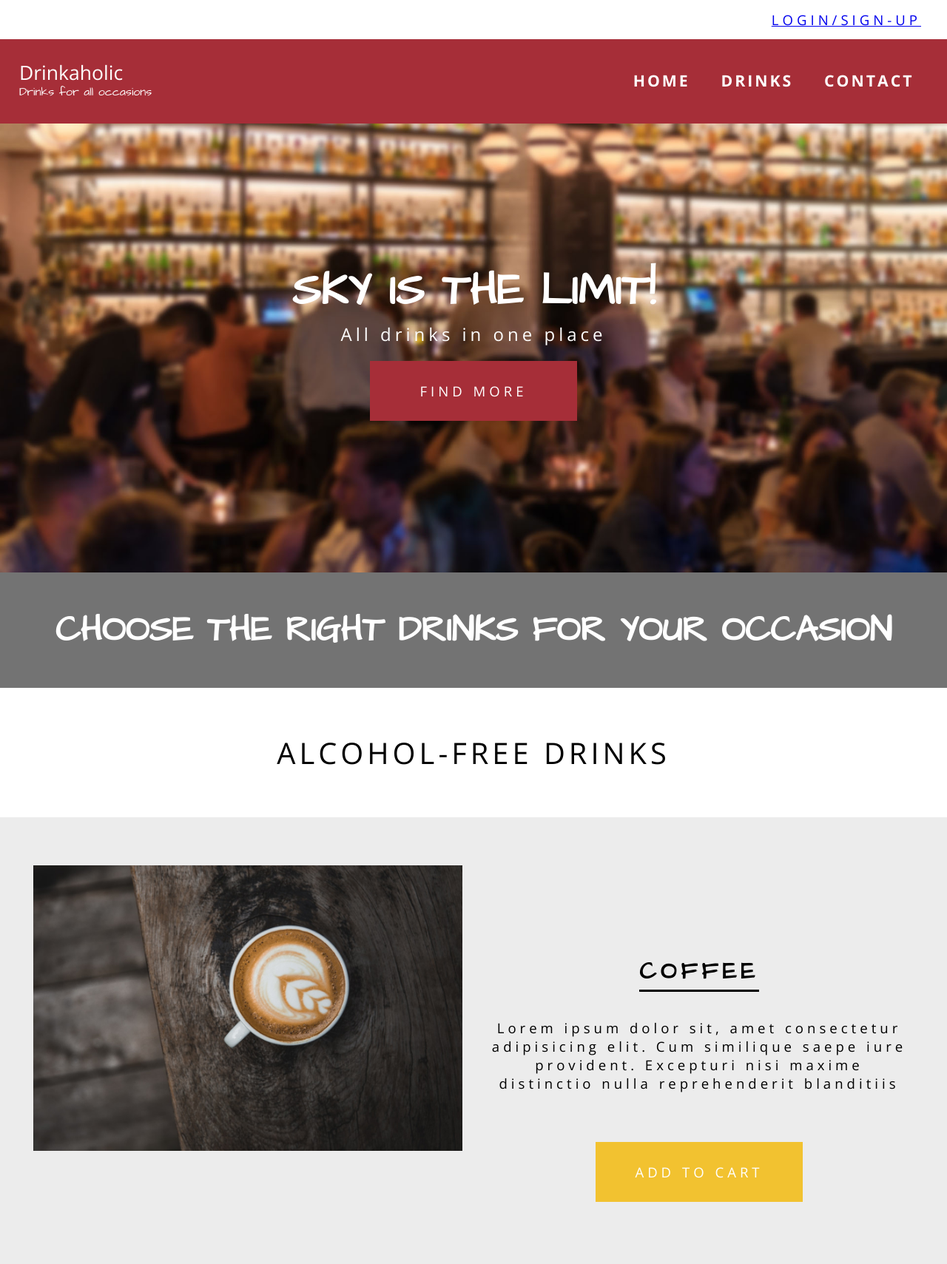
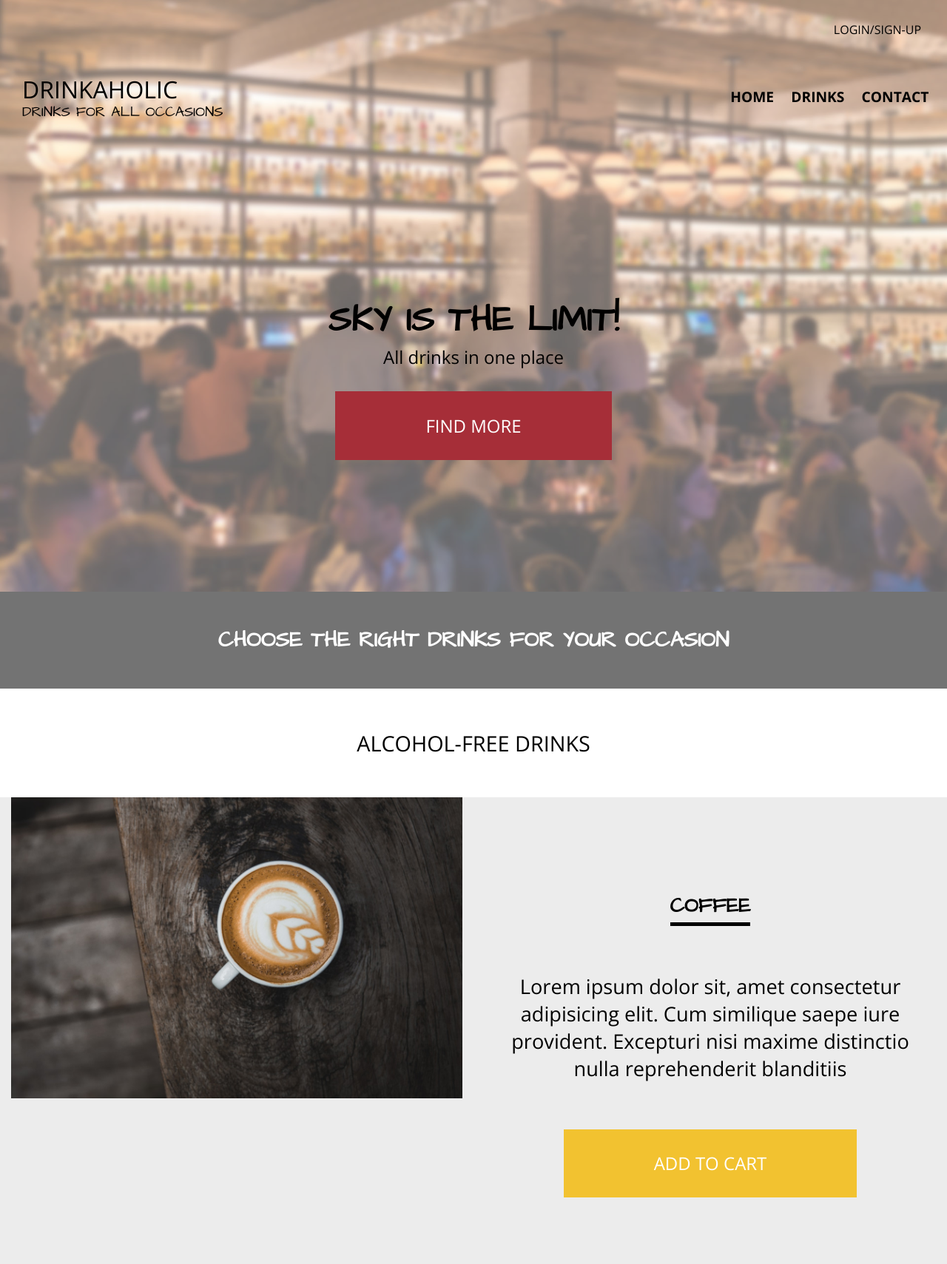
Before and after one commit to mlechavez/drinkaholic, a plain HTML site: page index.html in a window 1280 px wide. Shown: the top 1709 px of the page at 74% size. Drawn offline with nearby package versions, Linux system fonts and the light colour scheme.

Commit message:
updated to become responsive web  design

```diff
--- a/css/styles.css
+++ b/css/styles.css
@@ -16,30 +16,60 @@
   box-sizing: inherit;
 }
 
+html {
+  font-size: 100%;
+}
+
+ul {
+  margin: 0;
+  padding: 0;
+}
+
 /* Default
 ================== */
+
 body {
   text-align: center;
-  font-size: 18.594px;
 }
 
+img {
+  max-width: 100%;
+  height: auto;
+}
+
+input,
+select,
+textarea,
+address {
+  font-size: inherit;
+  font-family: "Open Sans", sans-serif;
+}
+
+address {
+  line-height: 1.7;
+  font-style: normal;
+  margin-bottom: 70px;
+}
+
+/* Typography
+============== */
+
 h1 {
-  font-size: 60px;
+  font-size: 3.75rem;
 }
 
 h2 {
-  font-size: 47.813px;
+  font-size: 2.99rem;
 }
 
 h3 {
   font-family: "Open Sans", sans-serif;
-  letter-spacing: 5px;
-  font-size: 39.844px;
+  font-size: 2.49rem;
   font-weight: 300;
 }
 
 h4 {
-  font-size: 31.875px;
+  font-size: 1.992rem;
 }
 
 h1,
@@ -55,49 +85,28 @@ h4 {
   font-family: "Architects Daughter", cursive;
 }
 
-p {
+p,
+a {
   font-family: "Open Sans", sans-serif;
-  font-size: 18.594px;
+  font-size: 1.162rem;
   font-weight: 300;
-  letter-spacing: 5px;
 }
 
-img {
-  max-width: 100%;
-  min-height: 100%;
-}
-
-input,
-select,
-textarea,
-address {
-  font-size: inherit;
-  font-family: "Open Sans", sans-serif;
-  letter-spacing: 2px;
-}
-
-address {
-  line-height: 1.7;
-  font-style: normal;
-  letter-spacing: 1.2px;
-  margin-bottom: 70px;
-}
 /* Buttons
 ================= */
 
 .btn {
   display: inline-block;
-  padding: 25px 20px;
+  padding: 1.162em 5em;
+  border-width: 2px;
   border-style: solid;
   border-color: transparent;
-  margin: 20px;
+  margin: 1.25em;
   font-family: "Open Sans", sans-serif;
-  font-size: 18.594px;
+  font-size: 1.162rem;
   font-weight: 300;
   text-decoration: none;
   text-transform: uppercase;
-  min-width: 280px;
-  letter-spacing: 5px;
 }
 
 .btn--red {
@@ -115,17 +124,23 @@ address {
   color: #fff;
 }
 
-/* Background
+@media (min-width: 20em) {
+  .btn {
+    font-size: 0.825rem;
+  }
+}
+
+/* Background colors
 ================== */
 
 .highlight {
-  padding-top: 45px;
-  padding-bottom: 45px;
+  padding-top: 2.813em;
+  padding-bottom: 2.813em;
 }
 
 .highlight--small {
-  padding-top: 20px;
-  padding-bottom: 20px;
+  padding-top: 2.813em;
+  padding-bottom: 2.813em;
 }
 
 .highlight--green {
@@ -142,13 +157,28 @@ address {
   background-color: #ececec;
 }
 
+@media (min-width: 20em) {
+  /* .highlight {
+    padding: 0.938em 0.313em;
+  } */
+  .highlight h2 {
+    font-size: 1.25rem;
+  }
+}
+
+@media (min-width: 768px) {
+  .highlight h2 {
+    font-size: 1.825rem;
+  }
+}
+
 /* Container
 ================== */
 .container-full {
-  padding-left: 15px;
-  padding-right: 15px;
-  margin-left: 15px;
-  margin-right: 15px;
+  padding-left: 0.938em;
+  padding-right: 0.938em;
+  margin-left: 0.938em;
+  margin-right: 0.938em;
 }
 
 .container-full:before,
@@ -158,18 +188,20 @@ address {
   clear: both;
 }
 
+@media (min-width: 20em) {
+  .container-full {
+    margin: 0;
+    padding: 0;
+  }
+}
+
 /* Column grid
 ================== */
+
 .row {
-  /* overflow: hidden; */
-  margin-right: -15px;
-  margin-left: -15px;
+  margin-right: -0.938em;
+  margin-left: -0.938em;
 }
-
-/* .row [class*="col-"] {
-  margin-bottom: -99999px;
-  padding-bottom: 99999px;
-} */
 
 .row:before,
 .row:after {
@@ -182,18 +214,40 @@ address {
 .col-6,
 .col-12 {
   float: left;
-  padding-left: 15px;
-  padding-right: 15px;
+  padding-left: 0.938em;
+  padding-right: 0.938em;
   position: relative;
-  min-height: 1px;
+  min-height: 0.063em;
 }
 
-.col-3 {
-  width: 33.33333333%;
+@media (min-width: 20em) {
+  .col-3,
+  .col-6 {
+    width: 100%;
+  }
 }
 
-.col-6 {
-  width: 50%;
+@media (min-width: 25.688em) {
+  .col-3,
+  .col-6 {
+    width: 100%;
+  }
+}
+
+@media (min-width: 48em) {
+  .col-3,
+  .col-6 {
+    width: 100%;
+  }
+}
+
+@media (min-width: 62em) {
+  .col-3 {
+    width: 33.33333333%;
+  }
+  .col-6 {
+    width: 50%;
+  }
 }
 
 /* Screen readers
@@ -201,10 +255,10 @@ address {
 
 .sr {
   position: absolute;
-  width: 1px;
-  height: 1px;
+  width: 0.063em;
+  height: 0.063em;
   padding: 0;
-  margin: -1px;
+  margin: -0.063em;
   overflow: hidden;
   clip: rect(0, 0, 0, 0);
 }
@@ -212,36 +266,55 @@ address {
 /* Login
 ================== */
 
-.login-container {
-  overflow: hidden;
+.login-container:before,
+.login-container:after {
+  display: table;
+  content: " ";
+  clear: both;
 }
 
 .login-container a {
-  font-family: "Open Sans", sans-serif;
-  font-size: 18.594px;
   text-transform: uppercase;
-  letter-spacing: 5px;
   float: right;
-  padding: 14px 35px;
+  padding: 0.875em 2.188em;
+  color: #000;
+  text-decoration: none;
 }
 
-/* Navigation
+.login-container a:hover,
+.login-container a:focus {
+  color: #a62e38;
+}
+
+/* Navigations
 ================= */
 
 .top-nav {
   background-color: #a62e38;
-  padding: 32px 26px;
-  overflow: hidden;
   color: #fff;
+  padding: 1.563em 0.938em;
+}
+
+.top-nav:before,
+.top-nav:after {
+  display: table;
+  content: " ";
+  clear: both;
 }
 
 .top-nav header {
   float: left;
 }
 
+.top-nav a {
+  color: #fff;
+  text-decoration: none;
+  text-transform: uppercase;
+}
+
 .nav-title {
   font-family: "Open Sans", sans-serif;
-  font-size: 26.562px;
+  font-size: 1.66rem;
   font-weight: 400;
   line-height: 1;
   display: block;
@@ -251,28 +324,22 @@ address {
 .nav-sub-title {
   font-family: "Architects Daughter", cursive;
   text-align: left;
-  font-size: 15.937px;
+  font-size: 0.996em;
 }
 
 .top-nav ul {
   float: right;
   list-style: none;
+  margin-top: 0.7em;
 }
 
 .top-nav li {
   display: inline-block;
-  margin: 8.5px;
 }
 
-.top-nav a {
-  font-family: "Open Sans", sans-serif;
+.top-nav li a {
   font-weight: 700;
-  font-size: 21.25px;
-  text-decoration: none;
-  text-transform: uppercase;
-  color: #fff;
-  margin: 10px;
-  letter-spacing: 3px;
+  padding: 0.5em;
 }
 
 .top-nav a:hover,
@@ -280,49 +347,183 @@ address {
   color: #ddd;
 }
 
+@media (min-width: 20em) {
+  #home {
+    position: absolute;
+    left: 0;
+    right: 0;
+  }
+
+  .login-container {
+    padding: 0.938em 0;
+  }
+
+  .login-container a {
+    color: #000;
+    float: none;
+    font-size: 0.7em;
+    border: 0.063em solid #fff;
+  }
+
+  .login-container a:hover,
+  .login-container a:focus {
+    background-color: #fff;
+    color: #000;
+  }
+
+  .top-nav {
+    background-color: transparent;
+  }
+
+  .top-nav header {
+    float: none;
+    margin-bottom: 0.938em;
+  }
+
+  .nav-title {
+    text-align: center;
+    font-size: 2em;
+    color: #000;
+  }
+
+  .nav-sub-title {
+    color: #000;
+    font-size: 0.8em;
+  }
+
+  .top-nav ul {
+    float: none;
+  }
+
+  .top-nav li {
+    margin: 0;
+  }
+
+  .top-nav li a {
+    letter-spacing: normal;
+    font-weight: 700;
+    font-size: 0.9em;
+    color: #000;
+    margin: 0;
+  }
+}
+
+@media (min-width: 48em) {
+  .login-container a {
+    color: #000;
+    float: right;
+    font-size: 1rem;
+    font-weight: 400;
+    border: none;
+  }
+
+  .top-nav header {
+    float: left;
+    margin-bottom: 0;
+    margin-left: 0.938em;
+  }
+
+  .top-nav ul {
+    float: right;
+  }
+
+  .nav-title {
+    font-size: 2rem;
+    text-align: left;
+  }
+  .nav-sub-title {
+    font-size: 1.2rem;
+  }
+
+  .top-nav li a {
+    letter-spacing: normal;
+    font-weight: 700;
+    font-size: 1.2em;
+  }
+}
+
 /* showcase
 ===================== */
 
 .showcase {
+  padding: 11.563em 10.938em;
+  color: #fff;
+}
+
+.showcase:after {
+  content: "";
   background-image: url("../images/showcase.jpg");
   background-size: cover;
   background-repeat: no-repeat;
-  background-position: 0 100%;
-  padding: 185px 175px;
-  color: #fff;
+  background-position: center;
+  opacity: 0.6;
+  top: 0;
+  left: 0;
+  bottom: 0;
+  right: 0;
+  position: absolute;
+  z-index: -1;
 }
 
-.showcase h2 {
-  font-size: 60px;
+.showcase h1 {
+  font-size: 3.75rem;
 }
 
 .showcase p {
-  font-size: 24px;
+  font-size: 1.5rem;
   font-family: "Open Sans", sans-serif;
+}
+
+@media (min-width: 20em) {
+  .showcase {
+    padding-top: 50vh;
+    padding-left: 0;
+    padding-right: 0;
+    color: #000;
+    height: 100vh;
+  }
+  .showcase h1 {
+    font-size: 1.875rem;
+  }
+  .showcase p {
+    font-size: 1rem;
+    font-weight: 400;
+  }
+}
+
+@media (min-width: 768px) {
+  .showcase h1 {
+    font-size: 3rem;
+  }
+  .showcase p {
+    font-size: 1.5rem;
+  }
+  .btn {
+    font-size: 1.5em;
+  }
 }
 
 /* Feature drinks
 ==================== */
 .feature-drink {
-  margin: 20px 0;
+  margin: 1.25em 0;
 }
 
 .feature-drinks h3 {
-  margin-top: 60px;
-  margin-bottom: 60px;
+  margin-top: 3.75em;
+  margin-bottom: 3.75em;
 }
 
 .feature-drink h4 {
-  padding-bottom: 2px;
-  letter-spacing: 6px;
-  border-bottom: 3px solid #000;
+  padding-bottom: 0.125em;
+  border-bottom: 0.188em solid #000;
   display: inline-block;
-  margin-bottom: 36px;
+  margin-bottom: 2.25em;
 }
 
 .feature-drink p {
-  padding: 0 20px;
-  margin-bottom: 47px;
+  padding: 0 1.25em;
+  margin-bottom: 2.938em;
 }
 
 .feature-drink-description {
@@ -334,39 +535,98 @@ address {
 }
 
 .card {
-  box-shadow: 0 4px 8px 0 rgba(0, 0, 0, 0.2);
+  box-shadow: 0 0.25em 0.5em 0 rgba(0, 0, 0, 0.2);
+}
+
+.card-image {
+  margin-bottom: 1.125em;
+}
+
+.card h4 {
+  display: inline-block;
+  border-bottom: 0.188em solid #000;
+  margin-bottom: 1.125em;
+}
+
+.card-caption {
+  padding: 1.5em;
+}
+
+@media (min-width: 20em) {
+  .highlight--light-gray {
+    padding: 0;
+  }
+  .feature-drink {
+    margin: 0;
+    border-bottom: 0.063em solid gray;
+  }
+  .feature-drinks h3 {
+    font-size: 1.125rem;
+    margin-top: 1.875em;
+    margin-bottom: 1.875em;
+  }
+  .feature-drink-description h4 {
+    font-size: 1rem;
+  }
+
+  .feature-drink p {
+    font-size: 0.875rem;
+    margin-bottom: 1.25em;
+  }
+  .card-caption h4 {
+    font-size: 1rem;
+  }
+  .card-caption p {
+    font-size: 1rem;
+  }
+}
+
+@media (min-width: 48em) {
+  .feature-drinks h3 {
+    font-size: 1.8rem;
+  }
+
+  .feature-drink-description h4 {
+    font-size: 1.725rem;
+  }
+
+  .feature-drink p {
+    font-size: 1.7rem;
+  }
+
+  .card-caption h4 {
+    font-size: 1.9rem;
+  }
+  .card-caption p {
+    font-size: 1.5rem;
+  }
 }
 
 /* Contact
 ================ */
+
 .contact {
   text-align: left;
-  padding-left: 15px;
-  padding-right: 15px;
-  padding-top: 30px;
+  padding-left: 0.938em;
+  padding-right: 0.938em;
+  padding-top: 1.875em;
 }
 
 /* Forms
 ================ */
-/* .form-inline:before,
-.form-inline:after {
-  display: table;
-  content: " ";
-  clear: both;
-}
-*/
+
 .form-group {
-  margin-bottom: 15px;
+  margin-bottom: 0.938em;
 }
 
 .form-control {
   border-width: 1px;
   border-style: solid;
   border-color: #ddd;
-  border-radius: 4px;
+  border-radius: 0.25em;
   color: #ddd;
   width: 100%;
-  padding: 20px;
+  padding: 1.25em;
   font-size: inherit;
   display: block;
 }
@@ -388,18 +648,52 @@ address {
   display: block;
 }
 
-.form-inline input.form-control {
+/* .form-inline input.form-control {
   width: 100%;
-}
+} */
 
 .form-group .btn {
   margin-left: 0;
 }
 
+@media (min-width: 20em) {
+  .form-inline {
+    border-bottom: 1px solid gray;
+    margin-bottom: 0.938em;
+  }
+
+  .form-inline .form-group,
+  .form-inline .form-control {
+    display: block;
+  }
+
+  .form-inline .form-group:nth-child(-n + 2) {
+    width: 100%;
+  }
+
+  .form-inline .form-group:nth-child(2) {
+    margin-left: 0;
+  }
+
+  .contact address {
+    margin-top: 0.938em;
+  }
+
+  .contact .social-media-accounts {
+    margin-bottom: 1.875em;
+  }
+}
+
+@media (min-width: 48em) {
+  .form-control {
+    font-size: 1.5rem;
+  }
+}
+
 /* Social Media
 ======================= */
 .social-media-accounts p {
-  margin-bottom: 10px;
+  margin-bottom: 0.625em;
 }
 
 .fa-facebook-square {
@@ -418,6 +712,16 @@ address {
   color: #0177b5;
 }
 
+@media (min-width: 48em) {
+  address {
+    font-size: 1.7rem;
+    text-align: center;
+  }
+  .social-media-accounts {
+    text-align: center;
+  }
+}
+
 /* Footer
 =================== */
 .footer {
@@ -431,7 +735,7 @@ address {
 
 .footer ul {
   list-style: none;
-  padding: 50px;
+  padding: 3.125em;
 }
 
 .footer li {
@@ -444,5 +748,16 @@ address {
   text-decoration: none;
   color: #fff;
   line-height: 2;
-  letter-spacing: 2px;
 }
+
+.footer a:hover,
+.footer a:focus {
+  color: #ddd;
+}
+
+@media (min-width: 48em) {
+  footer p,
+  footer a {
+    font-size: 1.5rem;
+  }
+}
--- a/index.html
+++ b/index.html
@@ -15,8 +15,10 @@
         </div>
         <nav class="top-nav">
             <header>
-                <span class="nav-title">Drinkaholic</span>
-                <span class="nav-sub-title">Drinks for all occasions</span>
+                <a href="#home">
+                    <span class="nav-title">Drinkaholic</span>
+                    <span class="nav-sub-title">Drinks for all occasions</span>
+                </a>
             </header>
             <ul>
                 <li><a href="#home">Home</a></li>
```
Also changed, not shown: 1 other file.
